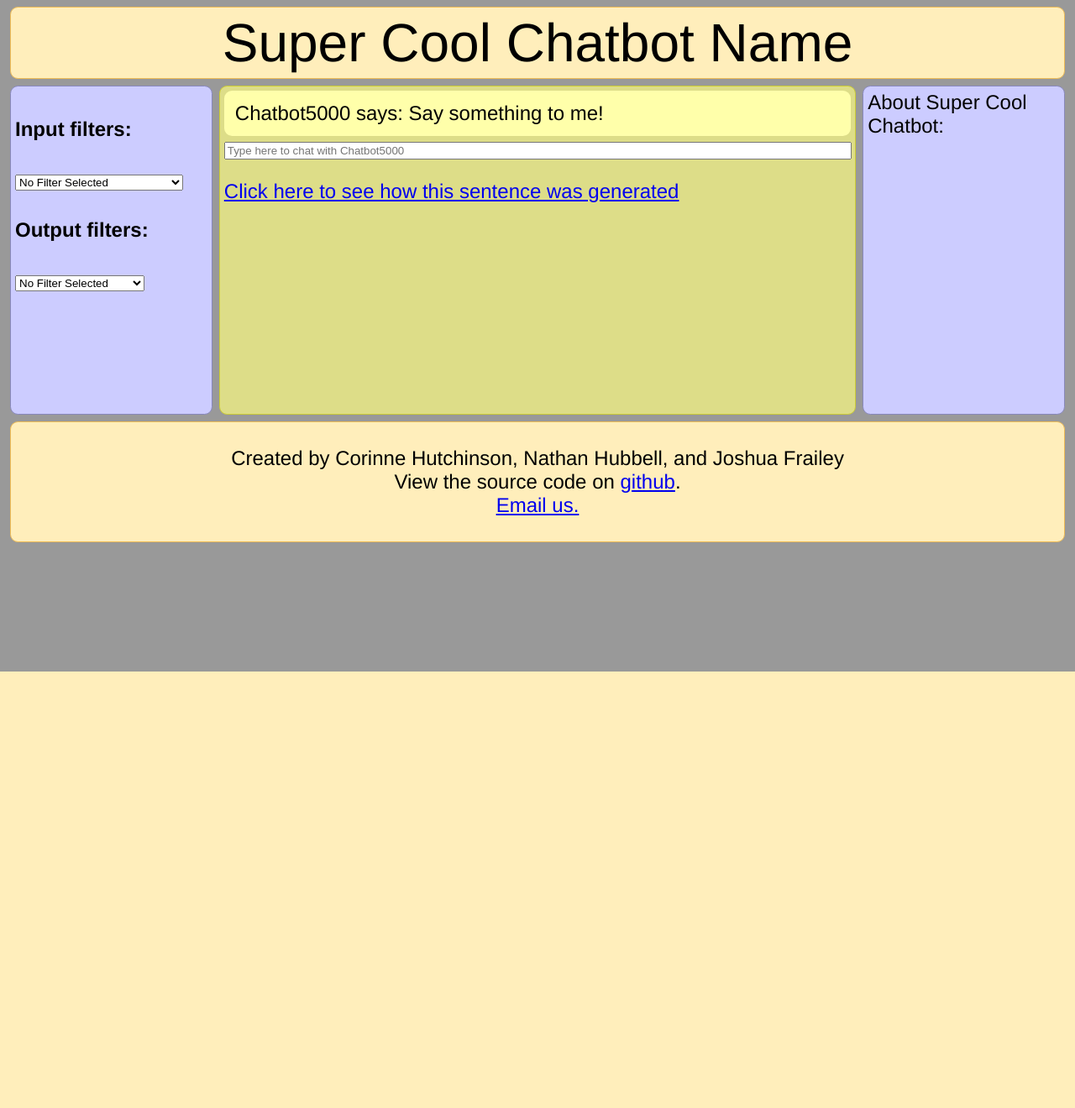
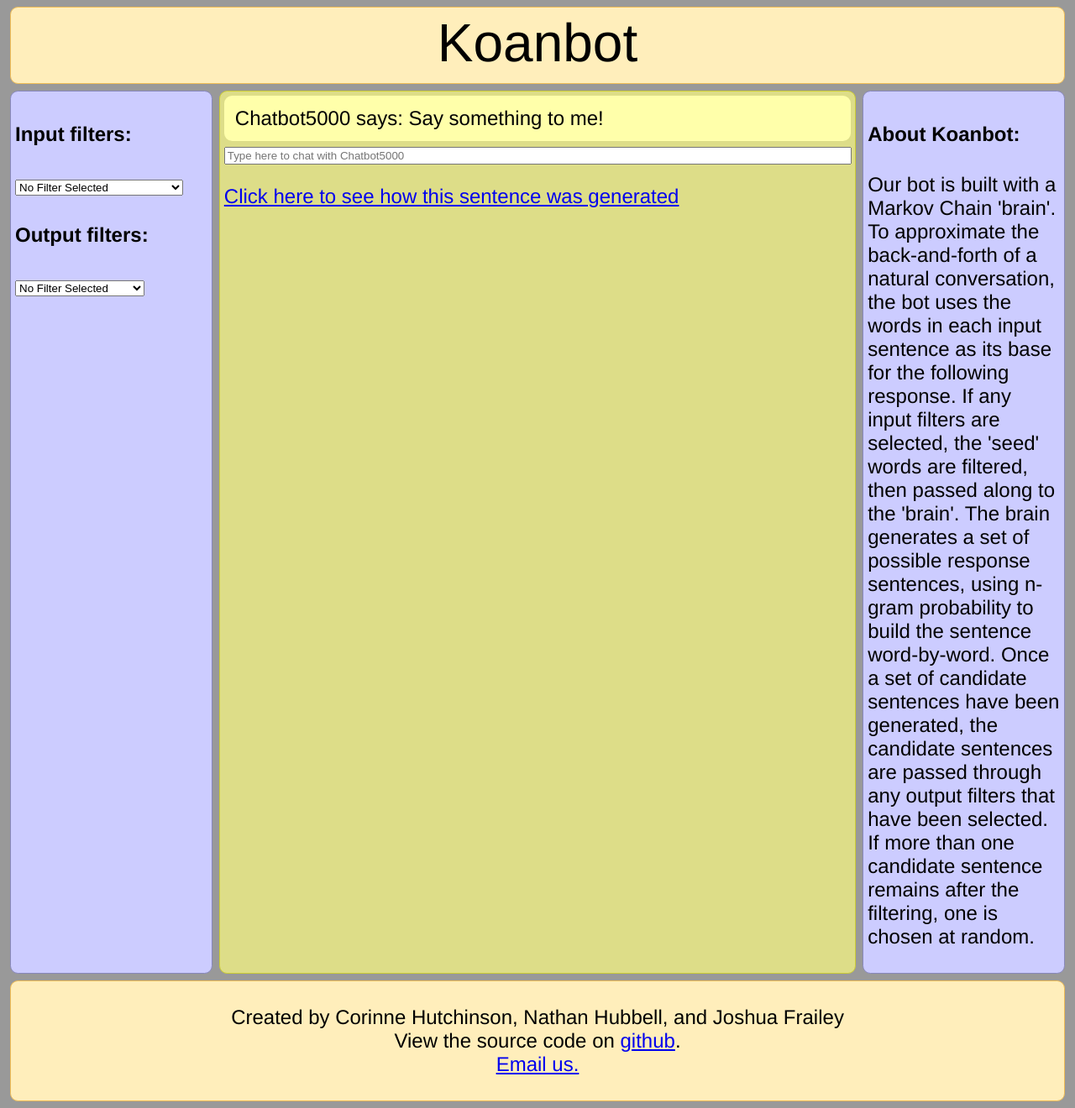
Before and after one commit to corinnelhh/chatbot, a Flask app: page / in a window 1280 px wide. Shown: the whole page at 84% size. Before the commit the page ends 800 px from the top, so only its background shows below. Run offline with Flask 2, Linux system fonts and the light colour scheme; parts of the project's set-up code (start-up, migrations or seed data) failed here and were passed over; some libraries are stand-ins or nearby versions.

Commit message:
added 'about' section

```diff
--- a/chatbot_brain.py
+++ b/chatbot_brain.py
@@ -195,7 +195,7 @@ class Chatbot(Trainbot):
                 # Create chains
                 pair = self._pair_seed(seed)
                 sausage["first_bigram"] = " ".join(pair)
-
+                print "about to make the chains"
                 chains = self._create_bi_chains(seeds)
                 print "I Made the Chains"
                 sausage["unfiltered_chains"] = chains
--- a/static/style.css
+++ b/static/style.css
@@ -62,7 +62,7 @@ header, footer {
     display: block;
     margin: 4px;
     padding: 5px;
-    min-height: 60px;
+    min-height: 80px;
     border: 1px solid #eebb55;
     border-radius: 7pt;
     background: #ffeebb;
--- a/templates/base.html
+++ b/templates/base.html
@@ -3,12 +3,23 @@
     <head>
     <meta charset="utf-8">
     <link href="{{ url_for('static', filename='style.css') }}" rel="stylesheet" type="text/css">
-    <title>Chatbot 5000</title>
-    <header id="title">Super Cool Chatbot Name</header>
+    <title>Koanbot</title>
+    <header id="title" align="center">Koanbot</header>
     <main id="main">
     <body>
     <aside id="about">
-        About Super Cool Chatbot:
+        <h4>About Koanbot:</h4>
+        <p> Our bot is built with a Markov Chain 'brain'. To approximate
+        the back-and-forth of a natural conversation, the bot uses
+        the words in each input sentence as its base for the following response.
+        If any input filters are selected, the 'seed' words are
+        filtered, then passed along to the 'brain'. The brain generates a set
+        of possible response sentences, using n-gram probability to build
+        the sentence word-by-word. Once a set of candidate sentences have
+        been generated, the candidate sentences are passed through any
+        output filters that have been selected. If more than one candidate
+        sentence remains after the filtering, one is chosen at random.
+        </p>
     </aside>
     <aside id="filters">
         <h4> Input filters:</h4>
@@ -59,7 +70,7 @@
         <footer>
             <p>Created by Corinne Hutchinson, Nathan Hubbell, and Joshua Frailey<br>
             View the source code on <a href="https://github.com/corinnelhh/chatbot">github</a>.<br>
-            <a href="mailto:chatbot5000@gmail.com"> Email us.</a></p>
+            <a href="mailto:koanbot@gmail.com"> Email us.</a></p>
         </footer>
     <script type="text/javascript" src="{{ url_for('static', filename='jquery.js') }}"></script>
     <script type="text/javascript" src="{{ url_for('static', filename='application.js') }}"></script>
```
